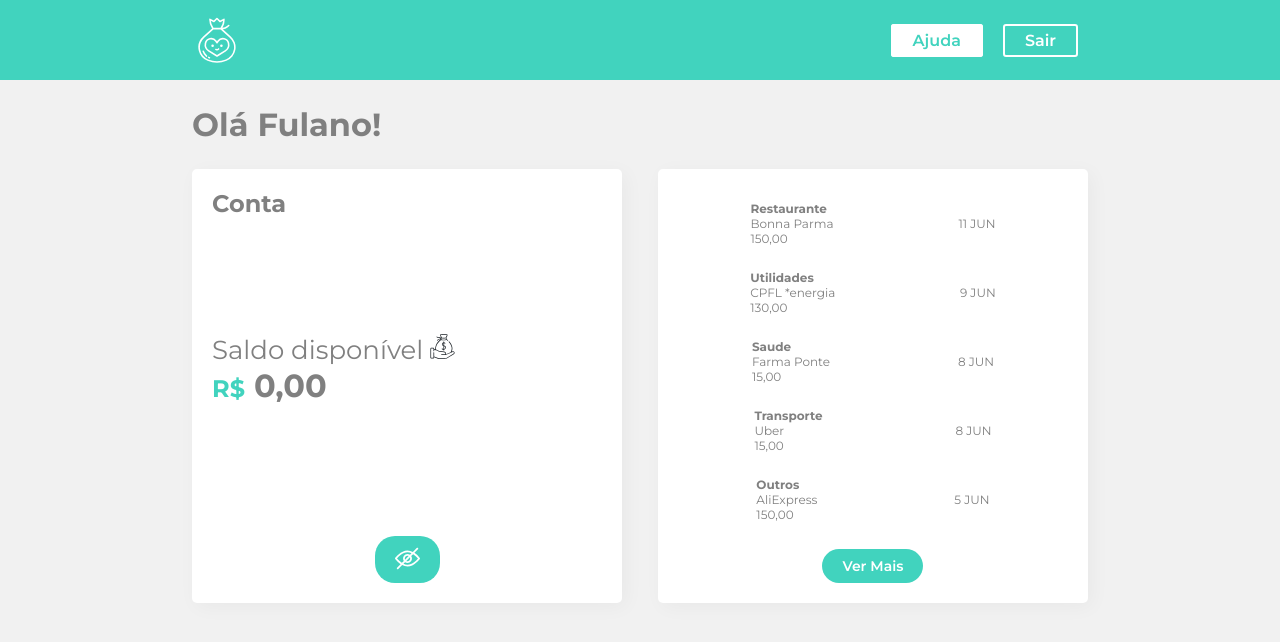
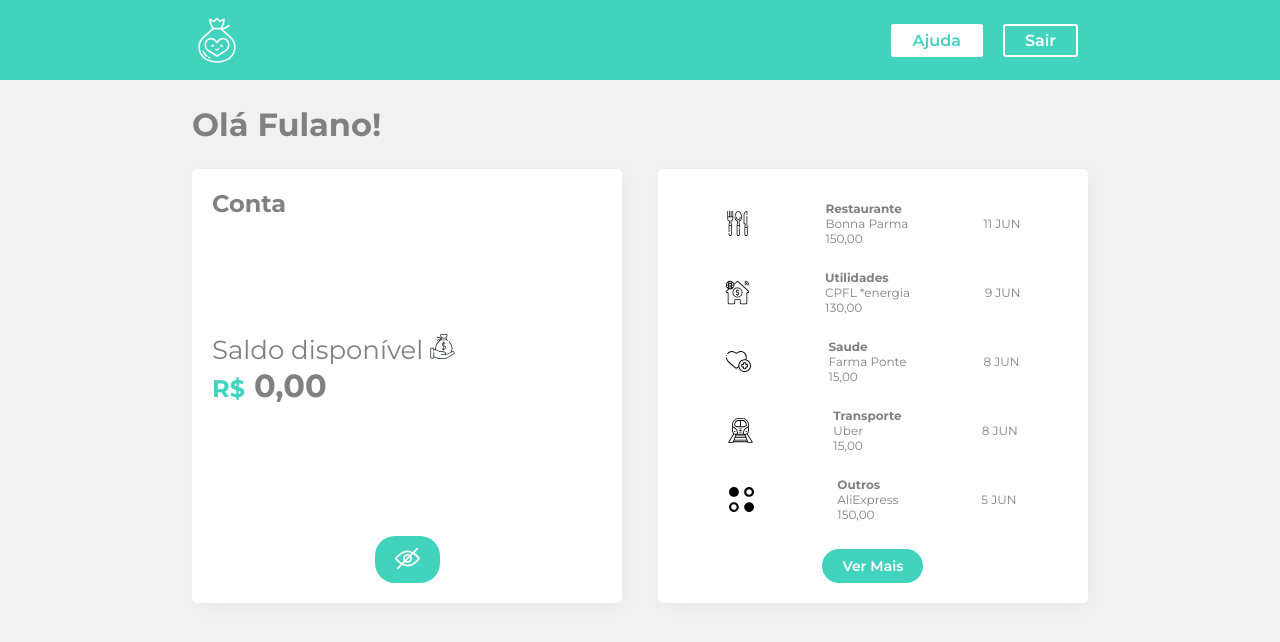
Before and after one commit to willianbarata/StyledComponentsReactAlura, a React (Create React App) app: page / in a window 1280 px wide. Shown: the top 642 px of the page. Built offline with nearby package versions, Linux system fonts and the light colour scheme.

Commit message:
Aula 10 - Incluindo os icones

```diff
--- /dev/null
+++ b/src/Components/ImageFilter.js
@@ -0,0 +1,19 @@
+import React from "react";
+import alimentacao from '../assets/images/alimentacao.svg';
+import outros from '../assets/images/outros.svg';
+import transporte from '../assets/images/transporte.svg';
+import saude from '../assets/images/saude.svg';
+import utilidades from '../assets/images/utilidades.svg';
+import { Icone } from '../Components/UI';
+
+export default (type) => {
+    const Images = {
+        Restaurante: <Icone src={alimentacao} alt="Restaurante" />,
+        Transporte: <Icone src={transporte} alt="Transporte" />,
+        Utilidades: <Icone src={utilidades} alt="utilidades" />,
+        Saude: <Icone src={saude} alt="Saude" />,
+        default: <Icone src={outros} alt="Outros" />,
+    };
+
+    return Images[type] || Images.default;
+}
--- a/src/Components/Items/index.jsx
+++ b/src/Components/Items/index.jsx
@@ -1,9 +1,9 @@
 import React from 'react';
 import styled from 'styled-components';
 import Item from '../Item';
+import ImageFilter from '../ImageFilter';
 
 const Items = styled.div`
-
     box-shadow: 4px 4px 20px 0px rbga(0,0,0,0.1);
     border-radius: 10px;
     margin: 2px 0;
@@ -16,8 +16,9 @@
 
 export default (props) => {
     return <Items>
-        <Item {...props}/>
-        <span>{props.date}</span>
-    </Items>;
+                {ImageFilter(props.type)}
+                <Item {...props}/>
+                <span>{props.date}</span>
+            </Items>;
 
 }
```
